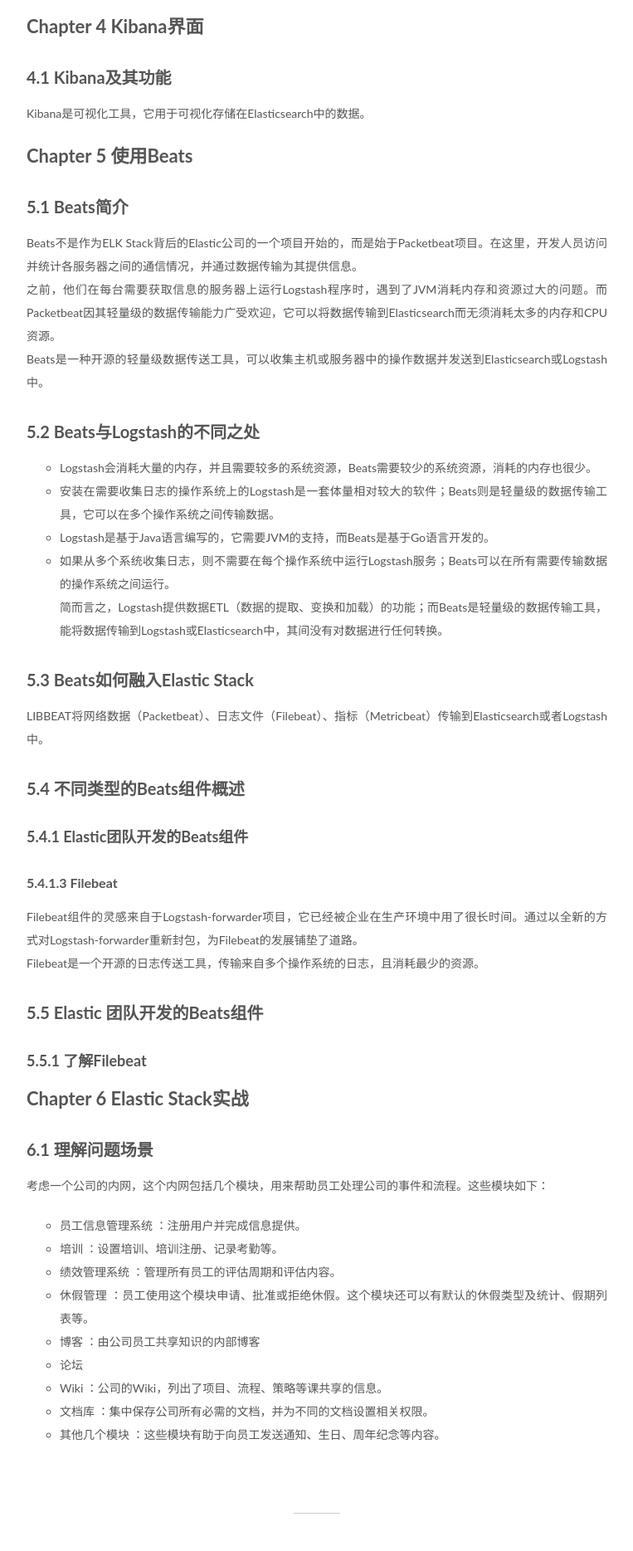
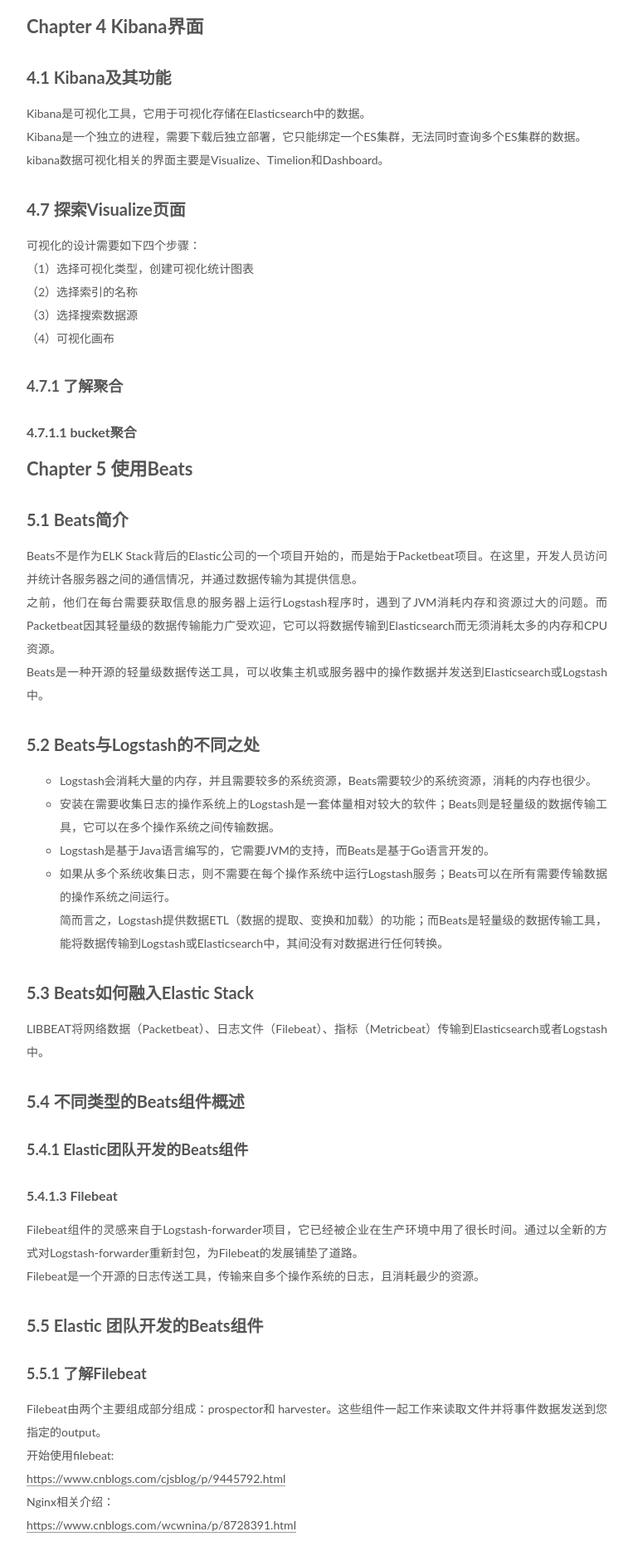
Before and after one commit to xiaoyisha/xiaoyisha.github.io, a plain HTML site: page index.html in a window 1280 px wide. Shown: the part 2400-4269 px from the top of the page at 83% size, without its empty margins (258-1021 px from the left). Drawn offline with Linux system fonts and the light colour scheme.

Commit message:
Site updated: 2019-07-21 10:26:57

```diff
--- a/css/main.css
+++ b/css/main.css
@@ -1822,7 +1822,7 @@ pre .javascript .function {
   width: 4px;
   height: 4px;
   border-radius: 50%;
-  background: #be373e;
+  background: #fff;
 }
 .links-of-blogroll {
   font-size: 13px;
--- a/index.html
+++ b/index.html
@@ -312,8 +312,9 @@
 <h2 id="2-2-了解Elasticsearch的体系结构"><a href="#2-2-了解Elasticsearch的体系结构" class="headerlink" title="2.2 了解Elasticsearch的体系结构"></a>2.2 了解Elasticsearch的体系结构</h2><p>索引(Index)包含一个或多个类型，类型可以认为是关系型数据库中的一个表。类型有一个或多个文档，文档中有一个或多个字段，字段是由键值对构成的。</p>
 <h2 id="2-3-Elastic-API"><a href="#2-3-Elastic-API" class="headerlink" title="2.3 Elastic API"></a>2.3 Elastic API</h2><h1 id="Chapter-3-探索Logstash及其组件"><a href="#Chapter-3-探索Logstash及其组件" class="headerlink" title="Chapter 3 探索Logstash及其组件"></a>Chapter 3 探索Logstash及其组件</h1><h2 id="3-1-Logstash简介"><a href="#3-1-Logstash简介" class="headerlink" title="3.1 Logstash简介"></a>3.1 Logstash简介</h2><p>Logstash起源于Jordan Sissel研发的一个智能工程产品。</p>
 <h2 id="3-2-为什么需要用Logstash"><a href="#3-2-为什么需要用Logstash" class="headerlink" title="3.2 为什么需要用Logstash"></a>3.2 为什么需要用Logstash</h2><p>Logstash用于对数据的抽取、转换、载入（ETL），而ETL是一个在数据仓库和商业智能领域中使用广泛的词汇。Logstash能从多系统中抽取数据，并执行一些处理或转换日志数据的操作（例如在载入和处理数据后完成过滤数据、移除字段、增加字段、分析数据等操作）。<br>由于它含有大量的能从各种不同数据源中读取数据的INPUT插件、转换数据的Filter插件，以及存储、输出数据的OUTPUT插件，从而使得Logstash成为一款几乎能处理所有数据的常用工具。</p>
-<h1 id="Chapter-4-Kibana界面"><a href="#Chapter-4-Kibana界面" class="headerlink" title="Chapter 4 Kibana界面"></a>Chapter 4 Kibana界面</h1><h2 id="4-1-Kibana及其功能"><a href="#4-1-Kibana及其功能" class="headerlink" title="4.1 Kibana及其功能"></a>4.1 Kibana及其功能</h2><p>Kibana是可视化工具，它用于可视化存储在Elasticsearch中的数据。</p>
-<h1 id="Chapter-5-使用Beats"><a href="#Chapter-5-使用Beats" class="headerlink" title="Chapter 5 使用Beats"></a>Chapter 5 使用Beats</h1><h2 id="5-1-Beats简介"><a href="#5-1-Beats简介" class="headerlink" title="5.1 Beats简介"></a>5.1 Beats简介</h2><p>Beats不是作为ELK Stack背后的Elastic公司的一个项目开始的，而是始于Packetbeat项目。在这里，开发人员访问并统计各服务器之间的通信情况，并通过数据传输为其提供信息。<br>之前，他们在每台需要获取信息的服务器上运行Logstash程序时，遇到了JVM消耗内存和资源过大的问题。而Packetbeat因其轻量级的数据传输能力广受欢迎，它可以将数据传输到Elasticsearch而无须消耗太多的内存和CPU资源。<br>Beats是一种开源的轻量级数据传送工具，可以收集主机或服务器中的操作数据并发送到Elasticsearch或Logstash中。</p>
+<h1 id="Chapter-4-Kibana界面"><a href="#Chapter-4-Kibana界面" class="headerlink" title="Chapter 4 Kibana界面"></a>Chapter 4 Kibana界面</h1><h2 id="4-1-Kibana及其功能"><a href="#4-1-Kibana及其功能" class="headerlink" title="4.1 Kibana及其功能"></a>4.1 Kibana及其功能</h2><p>Kibana是可视化工具，它用于可视化存储在Elasticsearch中的数据。<br>Kibana是一个独立的进程，需要下载后独立部署，它只能绑定一个ES集群，无法同时查询多个ES集群的数据。<br>kibana数据可视化相关的界面主要是Visualize、Timelion和Dashboard。</p>
+<h2 id="4-7-探索Visualize页面"><a href="#4-7-探索Visualize页面" class="headerlink" title="4.7 探索Visualize页面"></a>4.7 探索Visualize页面</h2><p>可视化的设计需要如下四个步骤：<br>（1）选择可视化类型，创建可视化统计图表<br>（2）选择索引的名称<br>（3）选择搜索数据源<br>（4）可视化画布</p>
+<h3 id="4-7-1-了解聚合"><a href="#4-7-1-了解聚合" class="headerlink" title="4.7.1 了解聚合"></a>4.7.1 了解聚合</h3><h4 id="4-7-1-1-bucket聚合"><a href="#4-7-1-1-bucket聚合" class="headerlink" title="4.7.1.1 bucket聚合"></a>4.7.1.1 bucket聚合</h4><h1 id="Chapter-5-使用Beats"><a href="#Chapter-5-使用Beats" class="headerlink" title="Chapter 5 使用Beats"></a>Chapter 5 使用Beats</h1><h2 id="5-1-Beats简介"><a href="#5-1-Beats简介" class="headerlink" title="5.1 Beats简介"></a>5.1 Beats简介</h2><p>Beats不是作为ELK Stack背后的Elastic公司的一个项目开始的，而是始于Packetbeat项目。在这里，开发人员访问并统计各服务器之间的通信情况，并通过数据传输为其提供信息。<br>之前，他们在每台需要获取信息的服务器上运行Logstash程序时，遇到了JVM消耗内存和资源过大的问题。而Packetbeat因其轻量级的数据传输能力广受欢迎，它可以将数据传输到Elasticsearch而无须消耗太多的内存和CPU资源。<br>Beats是一种开源的轻量级数据传送工具，可以收集主机或服务器中的操作数据并发送到Elasticsearch或Logstash中。</p>
 <h2 id="5-2-Beats与Logstash的不同之处"><a href="#5-2-Beats与Logstash的不同之处" class="headerlink" title="5.2 Beats与Logstash的不同之处"></a>5.2 Beats与Logstash的不同之处</h2><ul>
 <li>Logstash会消耗大量的内存，并且需要较多的系统资源，Beats需要较少的系统资源，消耗的内存也很少。</li>
 <li>安装在需要收集日志的操作系统上的Logstash是一套体量相对较大的软件；Beats则是轻量级的数据传输工具，它可以在多个操作系统之间传输数据。</li>
@@ -322,7 +323,8 @@
 </ul>
 <h2 id="5-3-Beats如何融入Elastic-Stack"><a href="#5-3-Beats如何融入Elastic-Stack" class="headerlink" title="5.3 Beats如何融入Elastic Stack"></a>5.3 Beats如何融入Elastic Stack</h2><p>LIBBEAT将网络数据（Packetbeat）、日志文件（Filebeat）、指标（Metricbeat）传输到Elasticsearch或者Logstash中。</p>
 <h2 id="5-4-不同类型的Beats组件概述"><a href="#5-4-不同类型的Beats组件概述" class="headerlink" title="5.4 不同类型的Beats组件概述"></a>5.4 不同类型的Beats组件概述</h2><h3 id="5-4-1-Elastic团队开发的Beats组件"><a href="#5-4-1-Elastic团队开发的Beats组件" class="headerlink" title="5.4.1 Elastic团队开发的Beats组件"></a>5.4.1 Elastic团队开发的Beats组件</h3><h4 id="5-4-1-3-Filebeat"><a href="#5-4-1-3-Filebeat" class="headerlink" title="5.4.1.3 Filebeat"></a>5.4.1.3 Filebeat</h4><p>Filebeat组件的灵感来自于Logstash-forwarder项目，它已经被企业在生产环境中用了很长时间。通过以全新的方式对Logstash-forwarder重新封包，为Filebeat的发展铺垫了道路。<br>Filebeat是一个开源的日志传送工具，传输来自多个操作系统的日志，且消耗最少的资源。</p>
-<h2 id="5-5-Elastic-团队开发的Beats组件"><a href="#5-5-Elastic-团队开发的Beats组件" class="headerlink" title="5.5 Elastic 团队开发的Beats组件"></a>5.5 Elastic 团队开发的Beats组件</h2><h3 id="5-5-1-了解Filebeat"><a href="#5-5-1-了解Filebeat" class="headerlink" title="5.5.1 了解Filebeat"></a>5.5.1 了解Filebeat</h3><h1 id="Chapter-6-Elastic-Stack实战"><a href="#Chapter-6-Elastic-Stack实战" class="headerlink" title="Chapter 6 Elastic Stack实战"></a>Chapter 6 Elastic Stack实战</h1><h2 id="6-1-理解问题场景"><a href="#6-1-理解问题场景" class="headerlink" title="6.1 理解问题场景"></a>6.1 理解问题场景</h2><p>考虑一个公司的内网，这个内网包括几个模块，用来帮助员工处理公司的事件和流程。这些模块如下：</p>
+<h2 id="5-5-Elastic-团队开发的Beats组件"><a href="#5-5-Elastic-团队开发的Beats组件" class="headerlink" title="5.5 Elastic 团队开发的Beats组件"></a>5.5 Elastic 团队开发的Beats组件</h2><h3 id="5-5-1-了解Filebeat"><a href="#5-5-1-了解Filebeat" class="headerlink" title="5.5.1 了解Filebeat"></a>5.5.1 了解Filebeat</h3><p>Filebeat由两个主要组成部分组成：prospector和 harvester。这些组件一起工作来读取文件并将事件数据发送到您指定的output。<br>开始使用filebeat:<br><a href="https://www.cnblogs.com/cjsblog/p/9445792.html" target="_blank" rel="noopener">https://www.cnblogs.com/cjsblog/p/9445792.html</a><br>Nginx相关介绍：<br><a href="https://www.cnblogs.com/wcwnina/p/8728391.html" target="_blank" rel="noopener">https://www.cnblogs.com/wcwnina/p/8728391.html</a></p>
+<h1 id="Chapter-6-Elastic-Stack实战"><a href="#Chapter-6-Elastic-Stack实战" class="headerlink" title="Chapter 6 Elastic Stack实战"></a>Chapter 6 Elastic Stack实战</h1><h2 id="6-1-理解问题场景"><a href="#6-1-理解问题场景" class="headerlink" title="6.1 理解问题场景"></a>6.1 理解问题场景</h2><p>考虑一个公司的内网，这个内网包括几个模块，用来帮助员工处理公司的事件和流程。这些模块如下：</p>
 <ul>
 <li>员工信息管理系统 ：注册用户并完成信息提供。</li>
 <li>培训 ：设置培训、培训注册、记录考勤等。</li>
@@ -474,7 +476,7 @@
 <p><img src="/2019/07/01/Berkeley-Memory/piazza0.jpg" alt="piazza0"><br><img src="/2019/07/01/Berkeley-Memory/piazza1.jpg" alt="piazza1"></p>
 <p>我的编译原理的队友是一名伯克利的本科生，他有着褐色的皮肤，微卷的黑发，一米九几的个头，说话很柔和、淡定。在做项目的时候，他很注重效率，不会一开始就上手，而是细致地阅读ChocoPy的参考指南和项目的实现指南，并在文档中做一些笔记，此外，他还会自己阅读其他的线上资料。在做项目的过程中，他会把我们讨论的一些有难度的点和一些易错点记录在本子上，这样下次见面的时候就能很快回想起我们上次见面所讨论的内容，从而能够继续我们的进程。遇到一些瓶颈，我们更倾向于自己寻找解决的办法，有时候我们一下午的见面仅仅讨论出了项目中的一个小小的问题的解决方法，但是我们依然很开心，觉得很有收获。</p>
 <p><strong>伯克利的教授非常和蔼可亲，学术水平极高，且很负责任</strong>，这是我和我的同学的共识。上课的时候他们会以一种非常尊重学生、非常重视互动的态度进行授课，同学们在课堂上可以随意举手问问题，而老师们也会和他们共同探讨，并且会时不时停下来问同学们刚刚的内容是否有问题。操作系统的教授 Ion Stoica是业界的著名学者，也是Apache的联合创始人。这一个学期，他在上课的时候衣着十分朴素，我注意到他这一学期都穿的是同一双鞋子，并且是一双球鞋。下课的时候，有同学请教他问题，他会与学生亲切地讨论，有时候甚至会与男生“勾肩搭背”。</p>
-<p><strong>伯克利的校园充满了人文气息</strong>，在这里，你会感受到如家人般的温暖。有各种各样的组织关爱你的身心健康，在日常学习中，会有”peer advising”，也就是同学之间互相诉苦，互相提供建议；在复习周，很多地方都贴上了复习的锦囊妙计，比如：想知道如何才能在期末考试中取得A吗？充足的睡眠！复习周的图书管里，会有一些学生组织发放免费的零食、水果；甚至在两天前考人工智能导论的时候，由于是8点就开考，考虑到很多人来不及吃早饭，有一个学生组织在早上七点半到达考场，送来了一箱面包。由于加州山火的肆虐，有好几天伯克利校园内的空气质量都不是很好（PM2.5指数200左右），于是学校取消那三天的所有课程和考试，人工智能导论的一次期中考试就因此取消。</p>
+<p><strong>伯克利的校园充满了人文气息</strong>，在这里，你会感受到如家人般的温暖。有各种各样的组织关爱你的身心健康，在日常学习中，会有”peer advising”，也就是同学之间互相诉苦，互相提供建议；在复习周，很多地方都贴上了复习的锦囊妙计，比如：想知道如何才能在期末考试中取得A吗？充足的睡眠！复习周的图书馆hexo里，会有一些学生组织发放免费的零食、水果；甚至在两天前考人工智能导论的时候，由于是8点就开考，考虑到很多人来不及吃早饭，有一个学生组织在早上七点半到达考场，送来了一箱面包。由于加州山火的肆虐，有好几天伯克利校园内的空气质量都不是很好（PM2.5指数200左右），于是学校取消那三天的所有课程和考试，人工智能导论的一次期中考试就因此取消。</p>
 <p><strong>伯克利的学生们有个性、有自己的思想</strong>。这不仅体现在学术上，还体现在其他方面，比如操作系统课的ppt上有一个动漫插图，上面是两个女生穿着有些暴露的女仆装，抱在一起。这幅漫画是为了形象地说明“死锁”的概念，但是却在piazza上引发了一系列激烈的讨论。一个学生匿名发表评论，认为这幅图有轻视女性的嫌疑，并不适合放在课件里，而一些学生发表声明说并没有这样觉得，且认为漫画让课间变得更有趣，并解释说在漫画中这样的形象很常见，可能只是那位举报的学生不喜欢动漫罢了。而那位举报的学生却说，他正是在观看动漫的过程中才发现了自己男同性恋的倾向。在复习周中，有一些学生自发组织“裸奔”活动，以释放压力，今年我的一些同学们就亲眼目睹了盛况。</p>
 <p><strong>伯克利让我感受到美式幽默</strong>。在伯克利学习，是不会感受到枯燥的。在可以讲话的自习区，会有非常激烈的讨论声，整个学习氛围十分热烈。如果遇到不懂的问题，会有同学、助教非常乐意与你一起讨论。同时，你会发现一些美式幽默。比如在考试中，当你做完一道问你如何纠正一个错误设计的题目后，突然出现一道问你会不会裁掉造成这个错误设计的员工（虽然是0分），而参考答案是：想想他的家人，还是仁慈一点，不要裁掉他。再比如（图4），试卷上会让你画“笑脸”或者“哭脸”来反映你考试前和考试后的心理状态。还有就是会在试卷的最后让你画一下你的助教。</p>
 <p><img src="/2019/07/01/Berkeley-Memory/paper0.jpg" alt="paper0"><br><img src="/2019/07/01/Berkeley-Memory/paper1.jpg" alt="paper1"></p>
```
Also changed, not shown: 2019/07/01/Berkeley-Memory/index.html (+2 -2 lines), 2019/07/12/Elastic-Stack/index.html (+7 -5 lines).
